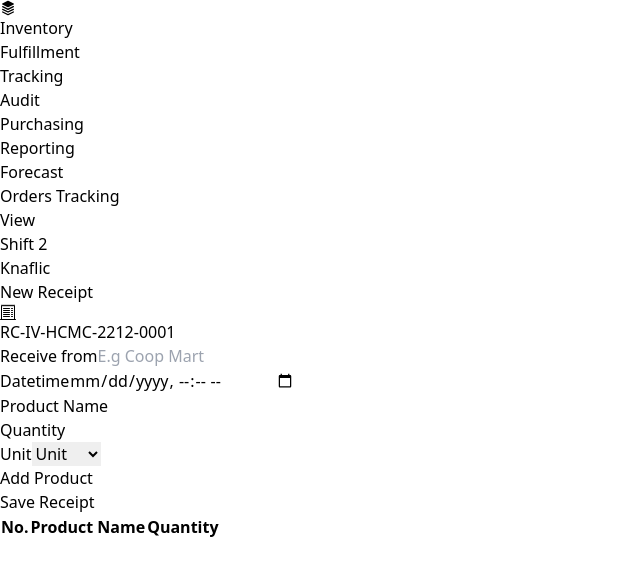
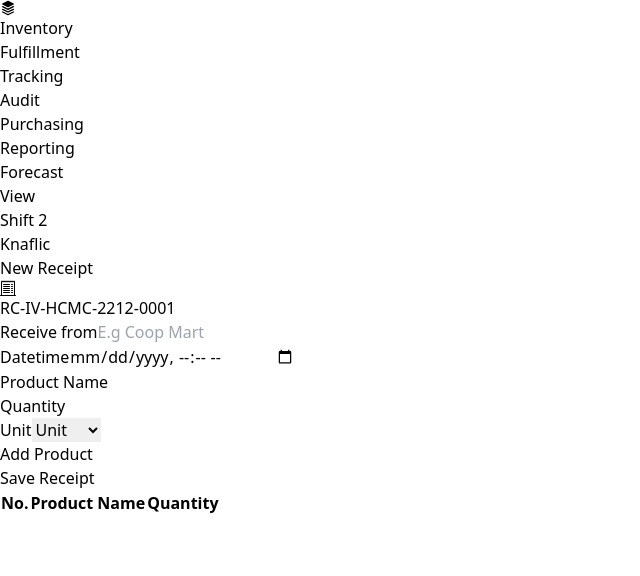
Before and after one commit to my-nggia/supply-chef, a React (Vite) app: page /inventory/receiving in a window 1280 px wide. Shown: the top 576 px of the page, without its empty margins (0-640 px from the left). Built offline with nearby package versions, Linux system fonts and the light colour scheme.

Commit message:
[MODIFY] Hide orders-tracking

```diff
--- a/src/App.jsx
+++ b/src/App.jsx
@@ -16,7 +16,7 @@ function App() {
         <Routes>
           <Route path='/' element={<DomainList />}/>
           <Route path='/inventory' element={<Inventory />}/>
-          <Route path='/inventory/orders-tracking' element={<TrackingOrders />}/>
+          <Route path='/kitchen/orders-tracking' element={<TrackingOrders />}/>
           <Route path='/inventory/receiving' element={<Receipt />}/>
           <Route path='/inventory/out' element={<Out />}/>
 
--- a/src/components/Navigation Bars/InventoryNavigationBar.jsx
+++ b/src/components/Navigation Bars/InventoryNavigationBar.jsx
@@ -11,8 +11,8 @@ const domain_list = [
     { id: 5, domain: "/inventory/purchase", description: "Purchasing" },
     { id: 6, domain: "/inventory/report", description: "Reporting" },
     { id: 7, domain: "/inventory/forecast", description: "Forecast" },
-    { id: 8, domain: "/inventory/orders-tracking", description: "Orders Tracking" },
-    { id: 9, domain: "/inventory/view", description: "View" },
+    // { id: 8, domain: "/inventory/orders-tracking", description: "Orders Tracking" },
+    { id: 8, domain: "/inventory/view", description: "View" },
 ]
 
 function InventoryNavigationBar() {
```
